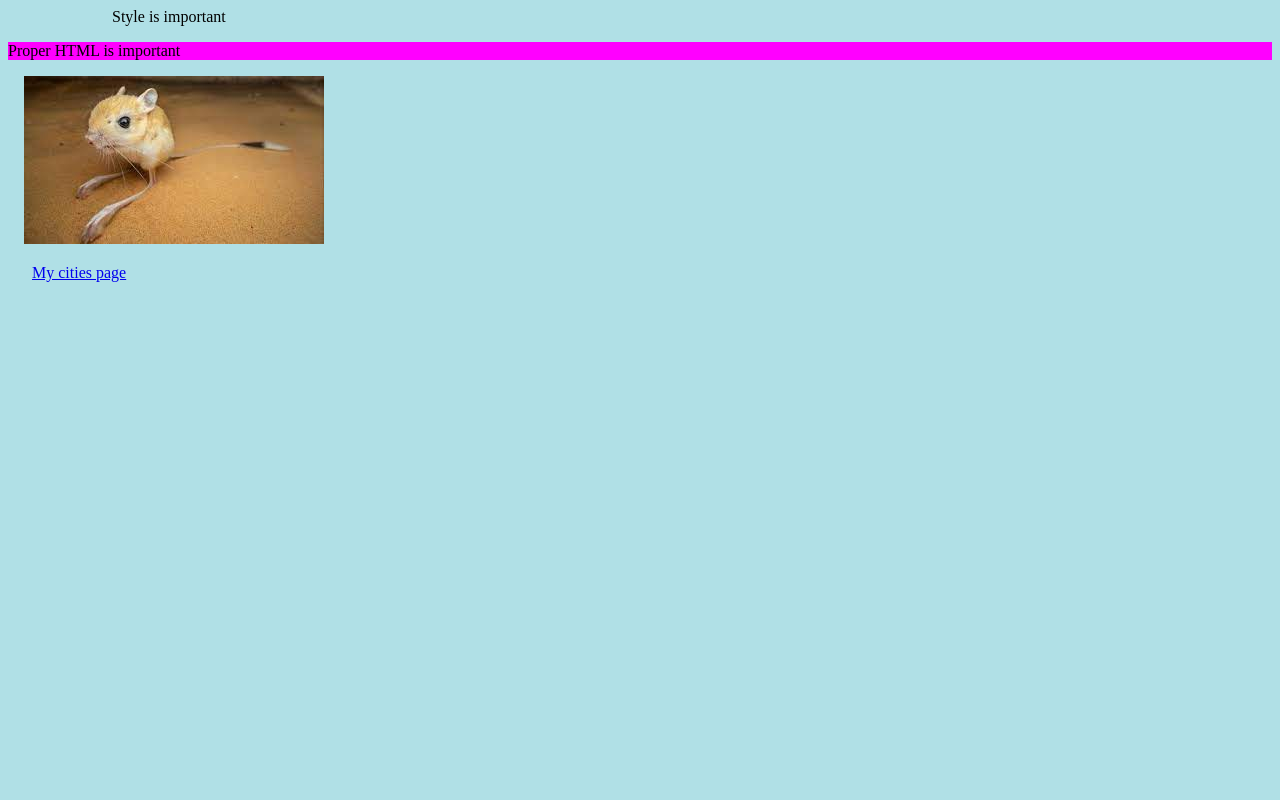
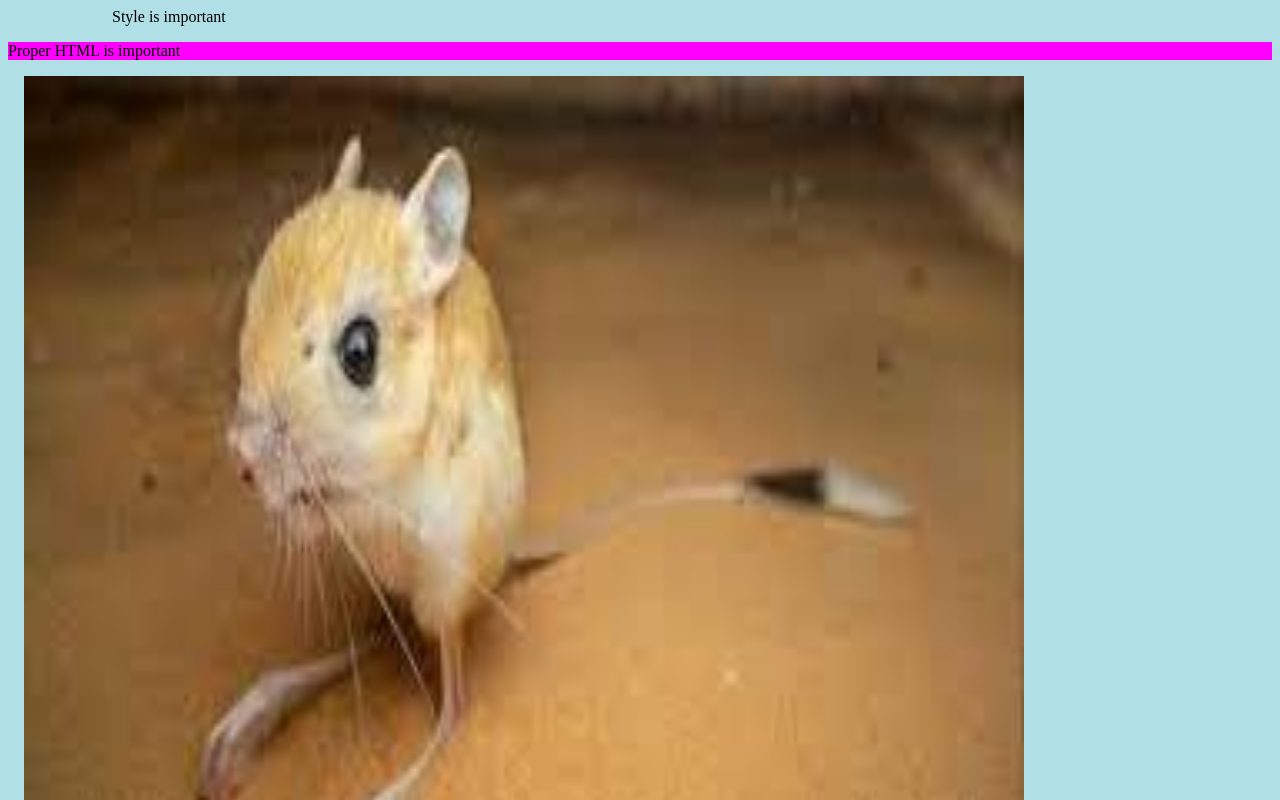
Before and after one commit to SHH-ICS/html-page-NiallDionne, a plain HTML site: page index.html in a window 1280 px wide. Shown: the top 800 px of the page. Drawn offline with Linux system fonts and the light colour scheme.

Commit message:
Update index.html

```diff
--- a/index.html
+++ b/index.html
@@ -13,7 +13,7 @@
   <body style="background-color:powderblue;"
     <h1 id="my-header">Style is important</h1>
     <p style="background-color:#ff00ff;">Proper HTML is important</p>
-    <img src="./images/download.jfif" alt="style">
+    <img src="./images/download.jfif" alt="style" style="width:1000px; height:1000px;">
     <p>
       <a href="./cities.html">My cities page</a>
     </p>
```
